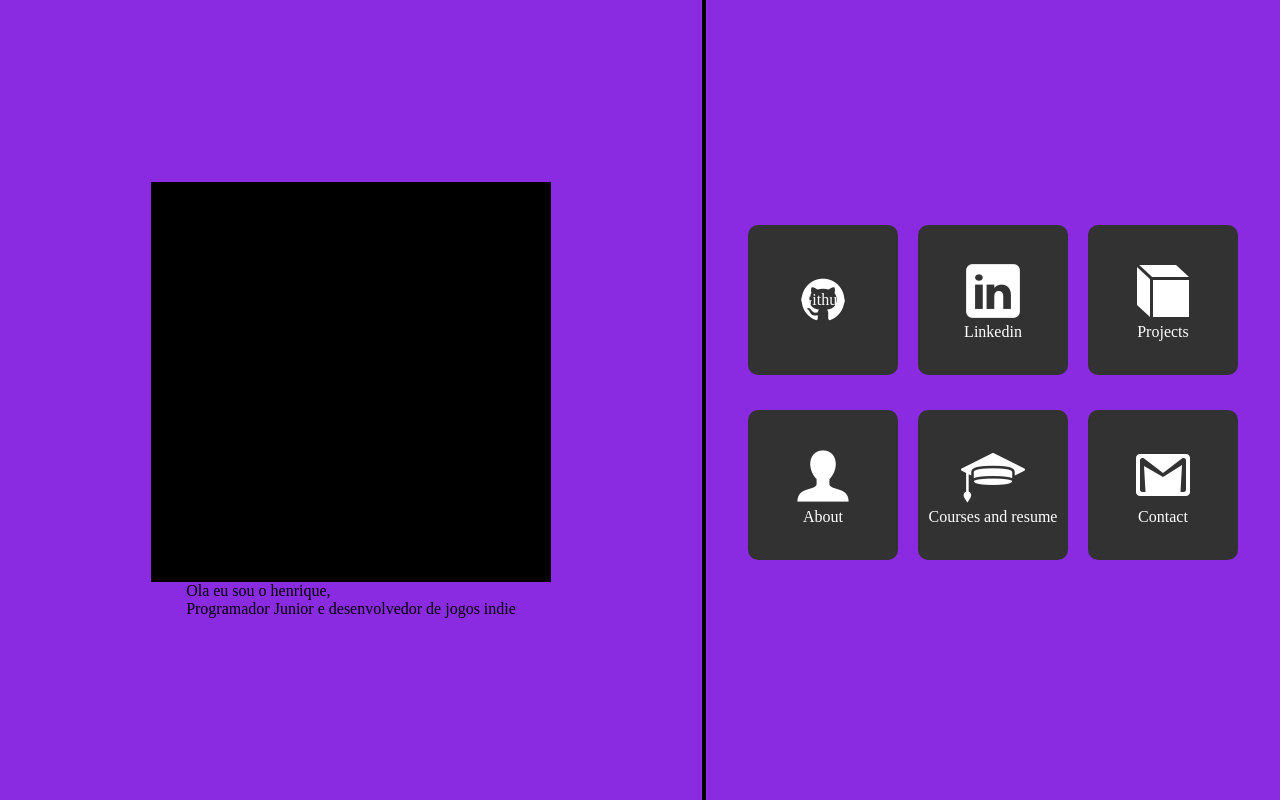
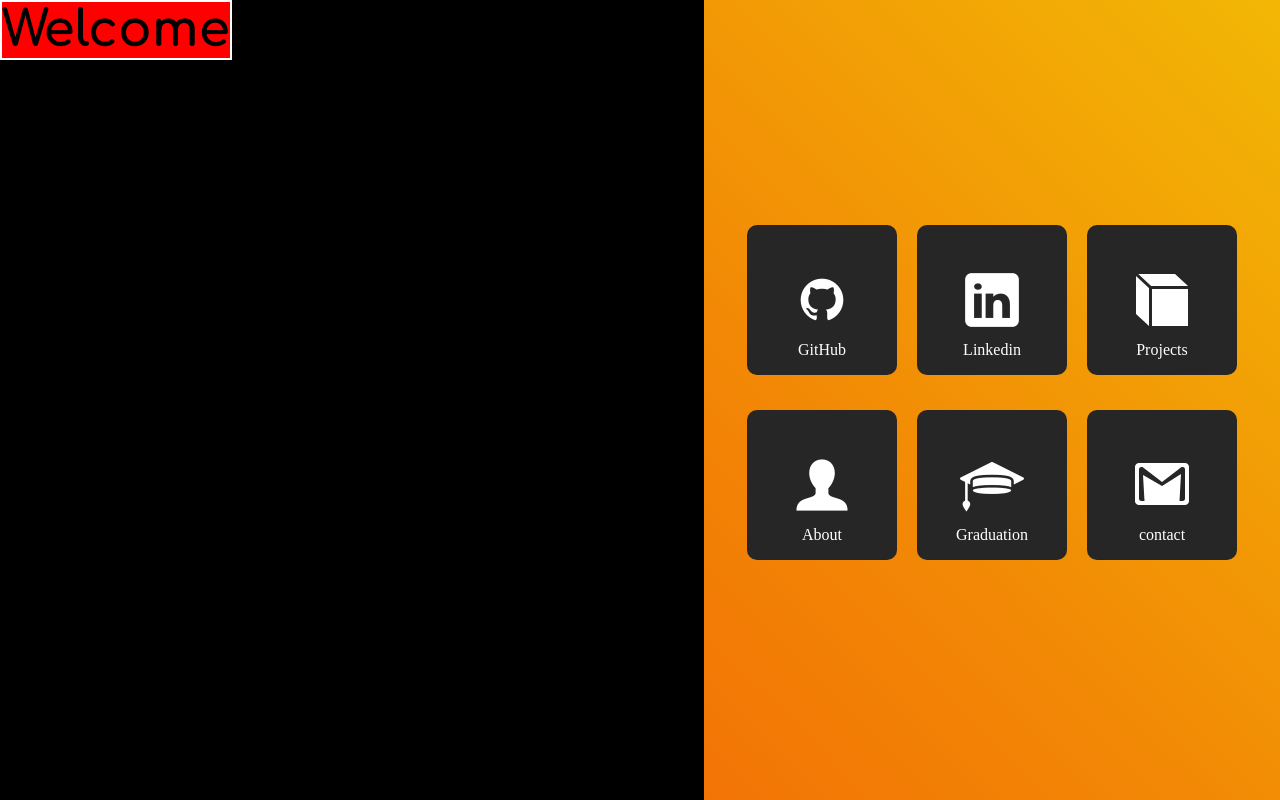
Before and after one commit to retr0lbb/portifolio, a plain HTML site: page index.html in a window 1280 px wide. Drawn offline with Linux system fonts and the light colour scheme.

Commit message:
update 0.10.0

```diff
--- a/css/style.css
+++ b/css/style.css
@@ -2,6 +2,11 @@
     padding: 0;
     margin: 0;
     box-sizing: border-box;
+}
+
+h1{
+    font-family: 'Comfortaa', cursive;
+    font-size: 50px;
 }
 
 body{
@@ -13,41 +18,32 @@ body{
 
 }
 .portrail{
+    width: 50%;
+    height: 100%;
+    background-color: black;
+}
+.esq{
+    width: 55%;
+    justify-content: baseline;
+    align-items: baseline;
+}
+.title{
+    width: fit-content;
+    height: fit-content;
+    background-color: red;
+    border: 2px solid white;
+}
+.dir{
     display: flex;
     align-items: center;
     justify-content: center;
-    width: 50%;
-    height: 100%;
-    background-color: blueviolet;
-}
-.esq{
-    width: 55%;
+    width: 45%;
 
-    border-right-width: 2px;
-    border-right-style: solid;
-
-}
-.dir{
-    width: 45%;
-    border-left-width: 2px;
-    border-left-style: solid;
+    background-image: linear-gradient(45deg, #F27405,#F28705,#F29F05,#F2B705);
 
 
 }
-.content{
-    display: flex;
-    width: 100%;
-    height: 100%;
-    align-items: center;
-    justify-content: center;
-    flex-direction: column;
-    flex-wrap: nowrap;
-}
-.img{
-    width: 400px;
-    height: 400px;
-    background-color: black;
-}
+
 .grid-items{
     width: 500;
     height: 350px;
@@ -62,7 +58,7 @@ body{
 .item{
     width: 150px;
     height: 150px;
-    background-color: #323233;
+    background-color: #262626;
     border-radius: 10px;
     display:flex;
     justify-content: center;
@@ -84,9 +80,69 @@ body{
     align-items: center;
     justify-content: center;
 }
+
+
+
 #github{
     background-image: url('../imgs/imgs-white/icons8-github-64.png');
     background-repeat: no-repeat;
     background-size: 64px;
     background-position: center;
 }
+#github:hover{
+    background-image: url('../imgs/imgs-black/icons8-github-64.png');
+}
+#linkedin{
+    background-image: url('../imgs/imgs-white/icons8-linkedin-64.png');
+    background-repeat: no-repeat;
+    background-size: 64px;
+    background-position: center;
+
+}
+#linkedin:hover{
+    background-image: url('../imgs/imgs-black/icons8-linkedin-64.png');
+
+}
+#projects{
+    background-image: url('../imgs/imgs-white/icons8-orthogonal-view-64.png');
+    background-repeat: no-repeat;
+    background-size: 64px;
+    background-position: center;
+}
+#projects:hover{
+    background-image: url('../imgs/imgs-black/icons8-orthogonal-view-64.png');
+
+}
+#about{
+    background-image: url('../imgs/imgs-white/icons8-customer-64.png');
+    background-repeat: no-repeat;
+    background-size: 64px;
+    background-position: center;
+}
+#about:hover{
+    background-image: url('../imgs/imgs-black/icons8-customer-64.png');
+}
+#cnr{
+    background-image: url('../imgs/imgs-white/icons8-graduation-cap-64.png');
+    background-repeat: no-repeat;
+    background-size: 64px;
+    background-position: center;
+}
+#cnr:hover{
+    background-image: url('../imgs/imgs-black/icons8-graduation-cap-64\ \(1\).png');
+}
+#contact{
+    background-image: url('../imgs/imgs-white/icons8-gmail-logo-64.png');
+    background-repeat: no-repeat;
+    background-size: 64px;
+    background-position: center;
+}
+#contact:hover{
+    background-image: url('../imgs/imgs-black/icons8-gmail-logo-64\ \(1\).png');
+}
+
+.txtbtn{
+    text-align: center;
+    text-decoration: none;
+    margin-bottom: -100px;
+}
--- a/index.html
+++ b/index.html
@@ -5,43 +5,27 @@
     <meta http-equiv="X-UA-Compatible" content="IE=edge">
     <meta name="viewport" content="width=device-width, initial-scale=1.0">
     <link rel="stylesheet" href="css/style.css">
+    <link rel="preconnect" href="https://fonts.googleapis.com">
+    <link rel="preconnect" href="https://fonts.gstatic.com" crossorigin>
+    <link href="https://fonts.googleapis.com/css2?family=Comfortaa:wght@300;700&display=swap" rel="stylesheet">
+
     <title>Portrail</title>
 </head>
 <body>
 <div class="wrapper">
     <div class="esq portrail">
-        <div class="content">
-            <div class="img">
-
-            </div>
-            <div class="text"><p>Ola eu sou o henrique,<br>
-                Programador Junior e desenvolvedor de jogos indie</p>
-           </div>
-        </div>
-
+        <div class="title"><h1><strong>Welcome</strong>
+        </h1></div>
     </div>
     <div class="dir portrail">
         <div class="content">
         <div class="grid-items">
-            <div class="item" id="github"><figure">
-            </figure>
-            Github
-            </div>
-            <div class="item" id="linkedin"><img src="imgs\imgs-white\icons8-linkedin-64.png" alt="Linkedin icon">
-            Linkedin
-            </div>
-            <div class="item" id="projects"><img src="imgs\imgs-white\icons8-orthogonal-view-64.png" alt="Cube Icon">
-            Projects
-            </div>
-            <div class="item"><img src="imgs\imgs-white\icons8-customer-64.png" alt="Person icon">
-            About
-            </div>
-            <div class="item"><img src="imgs\imgs-white\icons8-graduation-cap-64.png" alt="Graduation cap Icon">
-            Courses and resume
-            </div>
-            <div class="item"><img src="imgs\imgs-white\icons8-gmail-logo-64.png" alt="Gmail icon">
-            Contact
-            </div>
+            <div class="item" id="github"><p class="github txtbtn">GitHub</p></div>
+            <div class="item" id="linkedin"><p class="linkedin txtbtn">Linkedin</p></div>
+            <div class="item" id="projects"><p class="projectsB txtbtn">Projects</p></div>
+            <div class="item" id="about"><p class="about txtbtn">About</p></div>
+            <div class="item" id="cnr"><p class="cnr txtbtn">Graduation</p></div>
+            <div class="item" id="contact"><p class="contact txtbtn">contact</p></div>
         </div>
         </div>
     </div>
```
Also changed, not shown: 1 other file.
